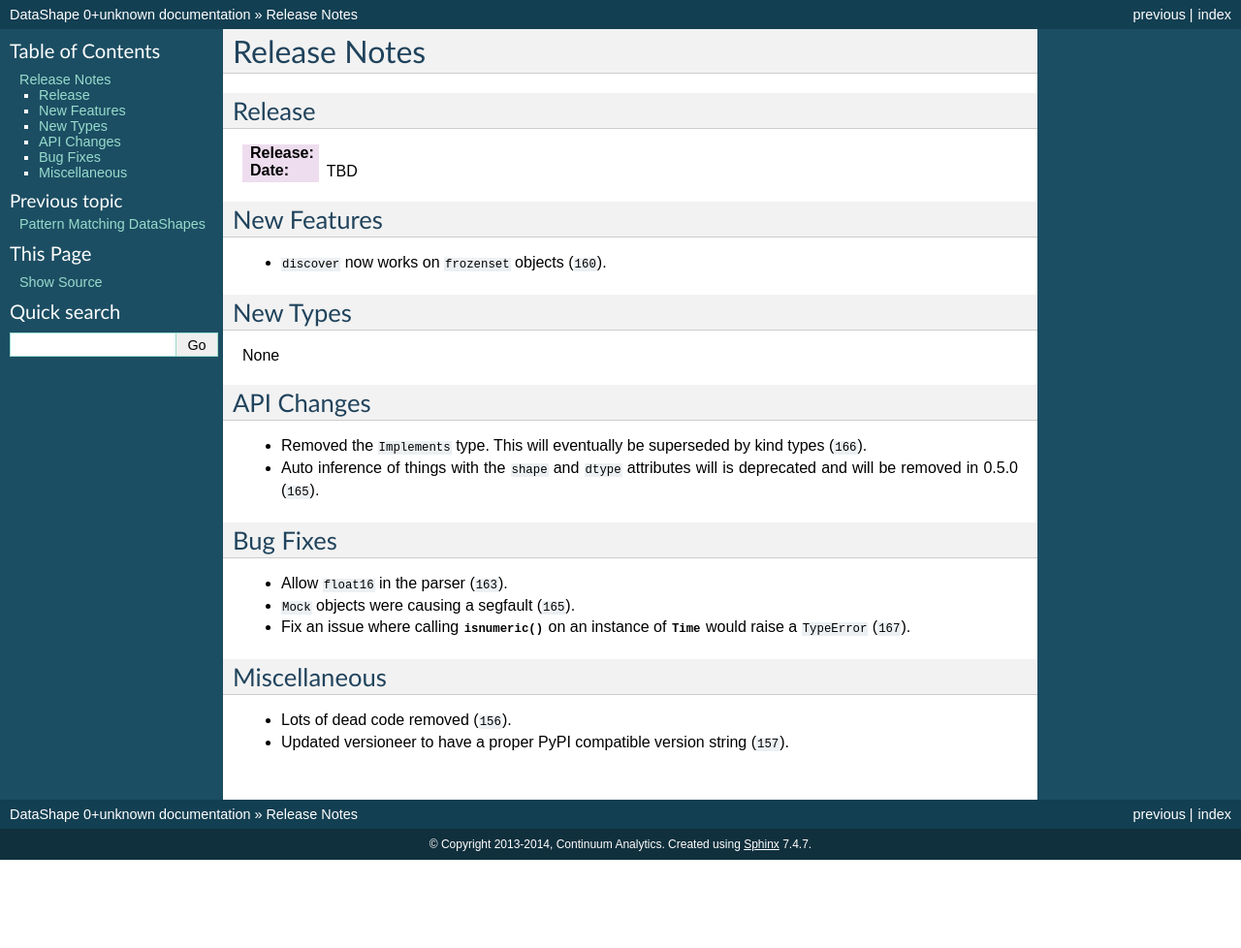
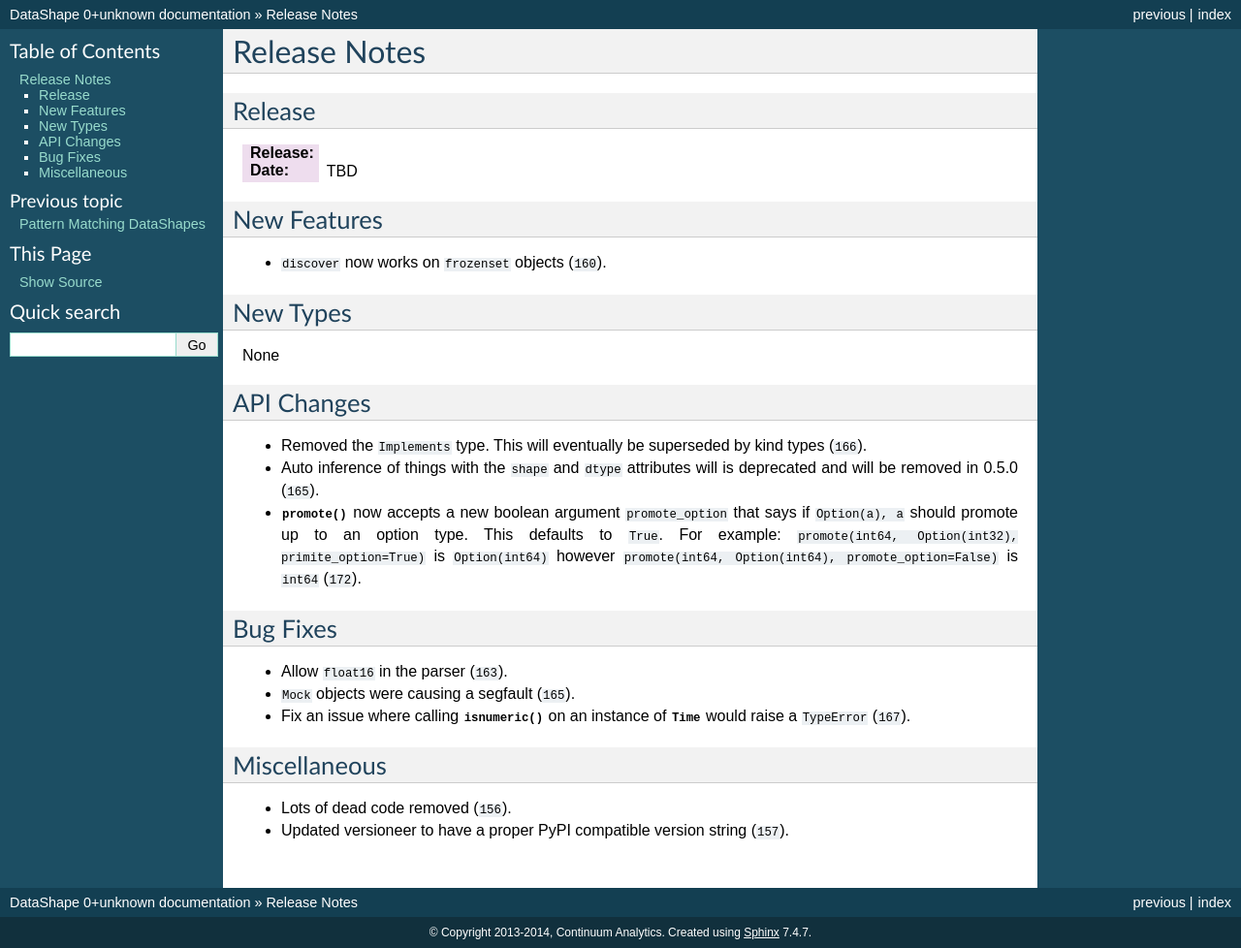
Before and after one commit to blaze/datashape, a Sphinx documentation site: the page built from docs/source/releases.rst, in a window 1280 px wide. Shown: the whole page at 97% size. Built offline with Sphinx 7.4.7, drawn with Linux system fonts in a browser that asks for light colours; the version number could not be read and is left out; cross-references to code outside the pages are shown as plain code; before the commit the page ends 900 px from its top, so only the background shows below that.

Commit message:
DOC: Adds whatsnew for promote_option argument

```diff
--- a/docs/source/whatsnew/0.4.7.txt
+++ b/docs/source/whatsnew/0.4.7.txt
@@ -21,6 +21,12 @@ API Changes
   types (:issue:`166`).
 * Auto inference of things with the ``shape`` and ``dtype`` attributes will is
   deprecated and will be removed in 0.5.0 (:issue:`165`).
+* :func:`~datashape.promote.promote` now accepts a new boolean argument
+  ``promote_option`` that says if ``Option(a), a`` should promote up to an
+  option type. This defaults to ``True``. For example:
+  ``promote(int64, Option(int32), primite_option=True)`` is ``Option(int64)``
+  however ``promote(int64, Option(int64), promote_option=False)`` is ``int64``
+  (:issue:`172`).
 
 Bug Fixes
 ---------
```
